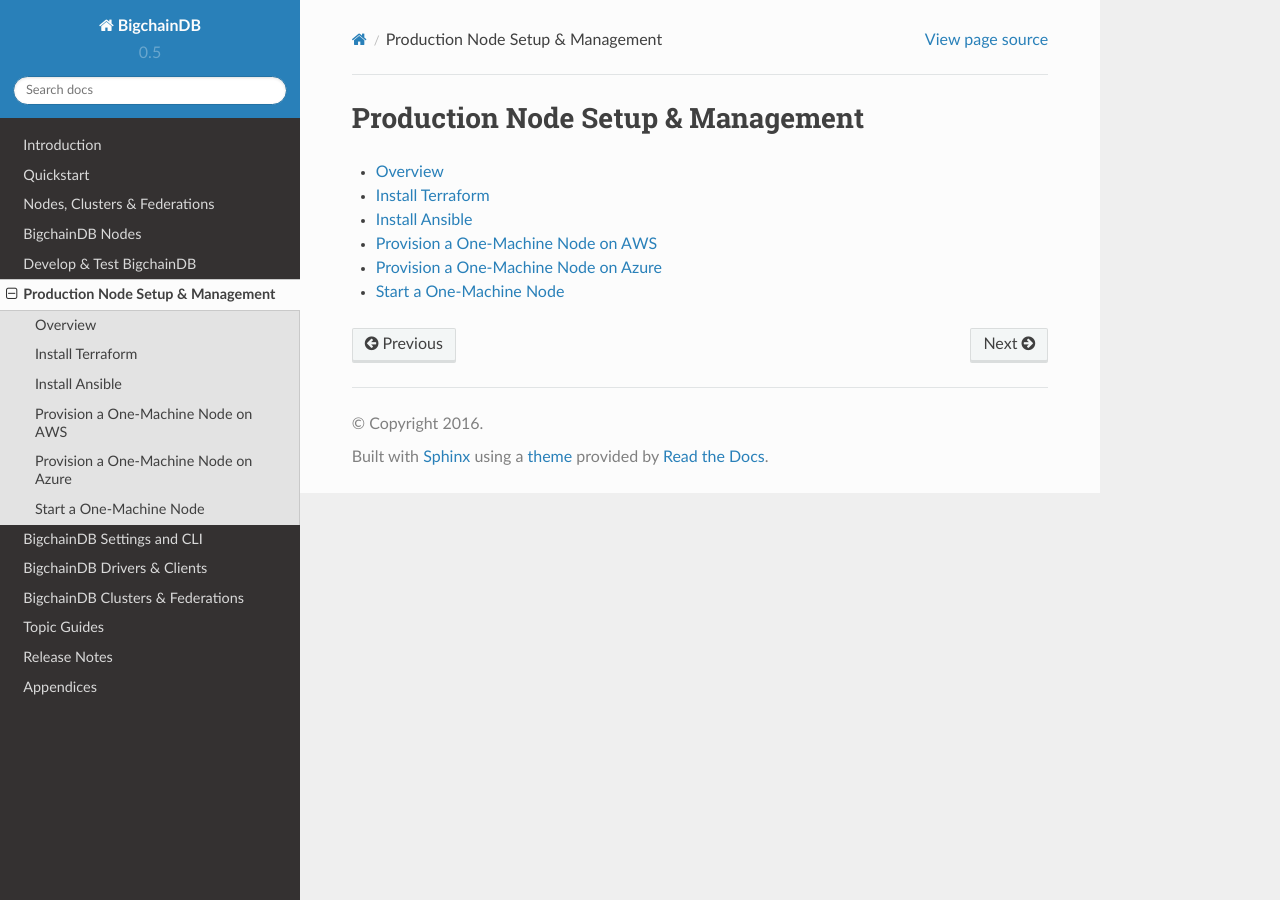
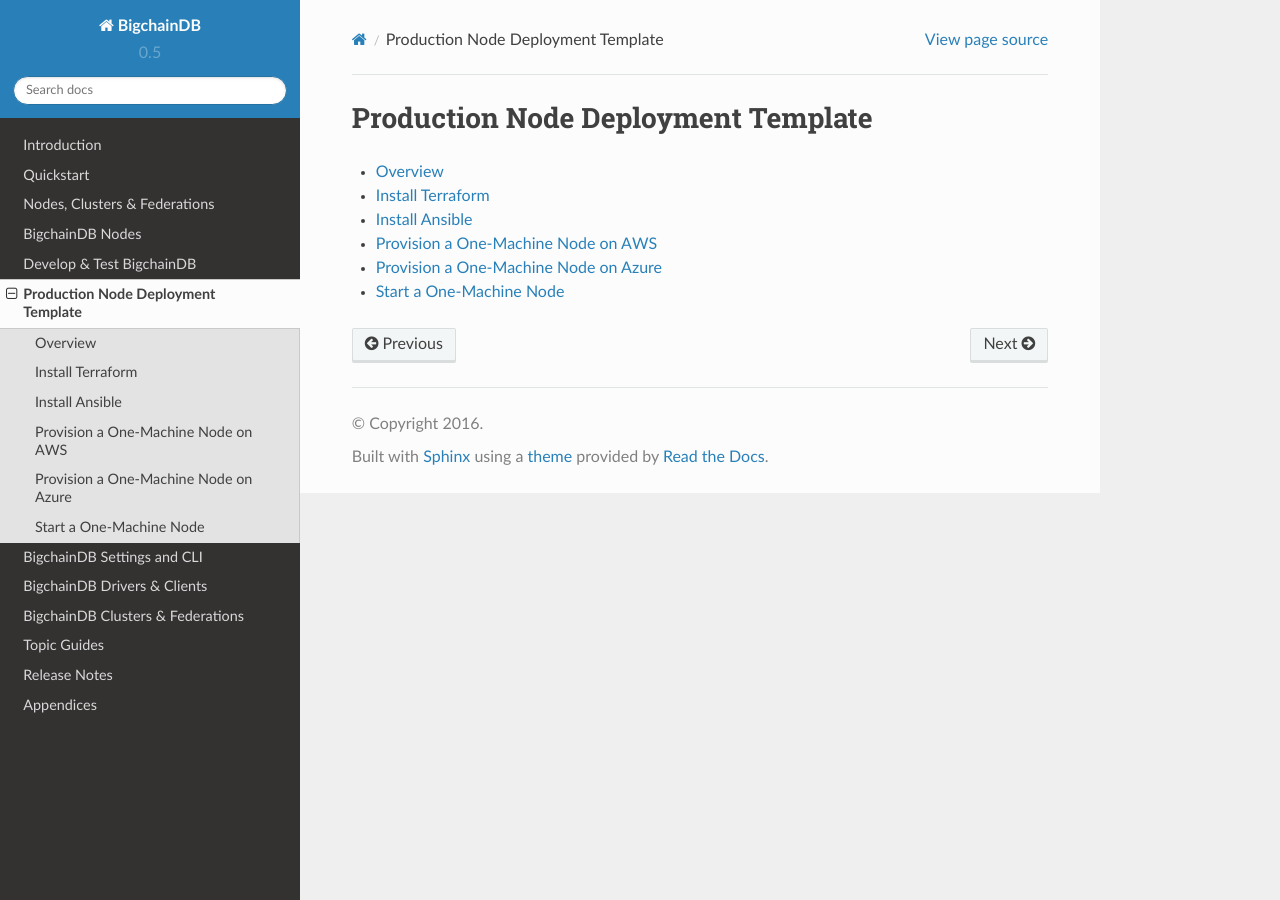
Before and after one commit to bigchaindb/bigchaindb, a Sphinx documentation site: the page built from docs/source/prod-node-setup-mgmt/index.rst, in a window 1280 px wide. Built offline with Sphinx 7.4.7 and the Read the Docs theme 2.0.0, drawn with Linux system fonts in a browser that asks for light colours.

Commit message:
docs: changed title to 'Production Node Deployment Template'

```diff
--- a/docs/source/prod-node-setup-mgmt/index.rst
+++ b/docs/source/prod-node-setup-mgmt/index.rst
@@ -1,5 +1,5 @@
-Production Node Setup & Management
-==================================
+Production Node Deployment Template
+===================================
 
 .. toctree::
    :maxdepth: 1
```
